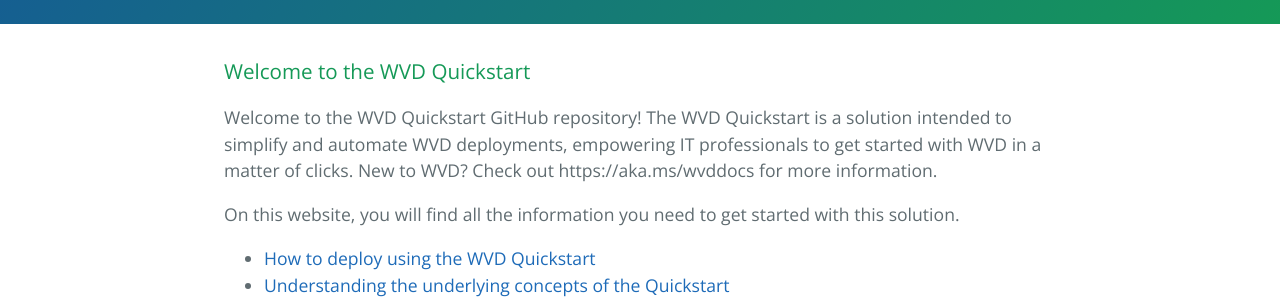
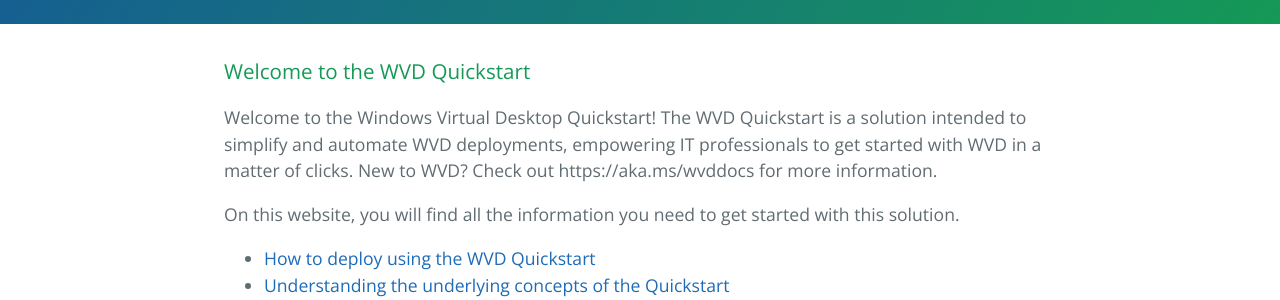
Before and after one commit to samvdjagt/wvdquickstart, a Jekyll site: the page built from index.md, in a window 1280 px wide. Shown: the part 312-612 px from the top of the page. Built offline with Jekyll 4.4.1, drawn with Linux system fonts in a browser that asks for light colours.

Commit message:
Update index.md

```diff
--- a/index.md
+++ b/index.md
@@ -6,7 +6,7 @@
 
 ### Welcome to the WVD Quickstart
 
-Welcome to the WVD Quickstart GitHub repository! The WVD Quickstart is a solution intended to simplify and automate WVD deployments, empowering IT professionals to get started with WVD in a matter of clicks. New to WVD? Check out https://aka.ms/wvddocs for more information.
+Welcome to the Windows Virtual Desktop Quickstart! The WVD Quickstart is a solution intended to simplify and automate WVD deployments, empowering IT professionals to get started with WVD in a matter of clicks. New to WVD? Check out https://aka.ms/wvddocs for more information.
 
 On this website, you will find all the information you need to get started with this solution.
 * <a href="howto">How to deploy using the WVD Quickstart</a>
```
